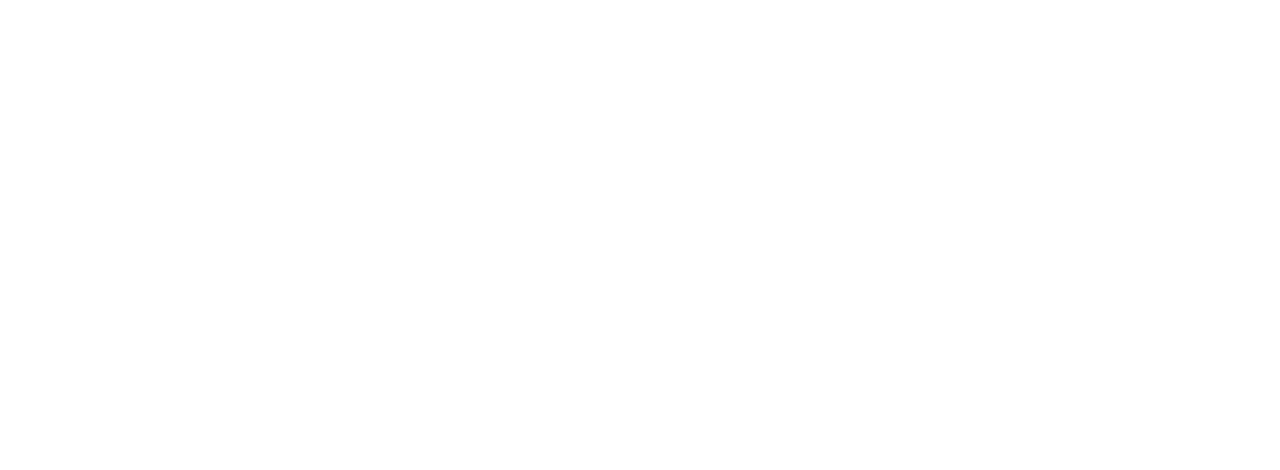
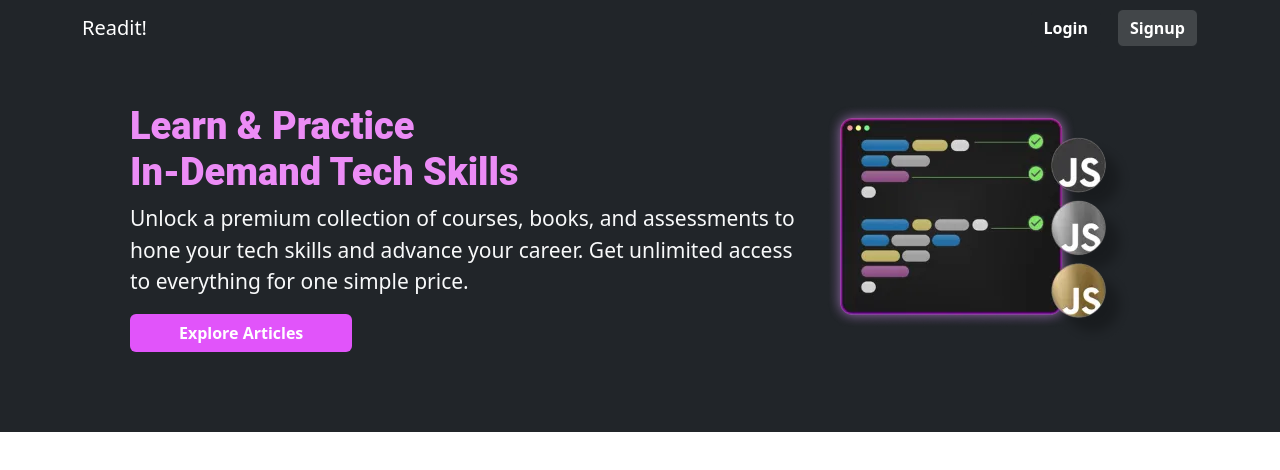
Before and after one commit to Waqasmehmood201138/Blog-App-MernStack, a React (Create React App) app in the folder readit/: page /homepage in a window 1280 px wide. Before the commit this address had no page. Shown: the top 470 px of the page. Built offline with nearby package versions, Linux system fonts and the light colour scheme.

Commit message:
home page hero section complete

```diff
--- a/readit/src/App.js
+++ b/readit/src/App.js
@@ -4,6 +4,7 @@
 import  LoginPage  from './Auth/LoginPage';
 import SignupPage from './Auth/SignupPage';
 import MainNavbar from './navbar/MainNavbar';
+import HomePage from './HomePage/HomePage';
 
 function App() {
   return (
@@ -16,6 +17,7 @@
         <Route path='/' element={<LoginPage />} />
         <Route path='/signup' element={<SignupPage/>} />
         <Route path='/mainnavbar' element={<MainNavbar />}/>
+        <Route path='/homepage' element={<HomePage/>}/>
 
       </Routes>
       </BrowserRouter>
--- /dev/null
+++ b/readit/src/HomePage/HomePage.css
@@ -0,0 +1,16 @@
+.main_head{
+    color: #ec8cf6;
+    font-family: Roboto, "Helvetica Neue", Helvetica, Arial, sans-serif;
+    font-weight: 900;
+    font-size: 38px;
+}
+.main_para{
+    font-size: 21px;
+    color: #b6deea;
+}
+.main_button{
+    background-color: #e154fa;
+}
+.main_button:hover{
+    background-color: #d385e0;
+}
--- /dev/null
+++ b/readit/src/HomePage/HomePage.jsx
@@ -0,0 +1,28 @@
+import React from 'react'
+import { Link } from 'react-router-dom'
+import './HomePage.css'
+import home from '../asset/blog_home.webp'
+import MainNavbar from '../navbar/MainNavbar'
+
+
+export default function HomePage() {
+    return (
+        <>
+        <MainNavbar/>
+            <div className="container-fluid bg-dark">
+                <div className="container">
+                    <div className="row p-5">
+                        <div className="col-lg-8">
+                            <h1 className='main_head'>Learn & Practice <br /> In-Demand Tech Skills</h1>
+                            <p className='text-light main_para'>Unlock a premium collection of courses, books, and assessments to hone your tech skills and advance your career. Get unlimited access to everything for one simple price.</p>
+                            <Link to="/homepage"><button className='btn ps-5 pe-5 fw-bold text-white main_button'>Explore Articles</button></Link>
+                        </div>
+                        <div className="col-lg-3">
+                            <img src={home} alt="" />
+                        </div>
+                    </div>
+                </div>
+            </div>
+        </>
+    )
+}
```
Also changed, not shown: readit/src/asset/blog_home.webp (added).
